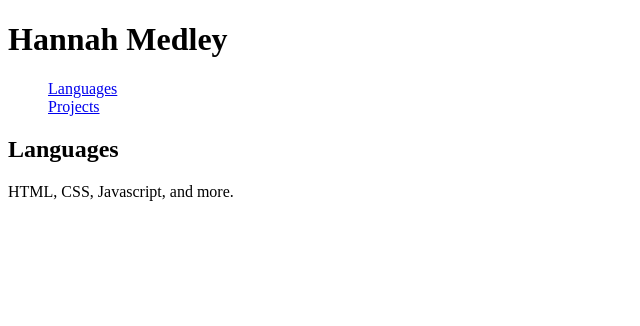
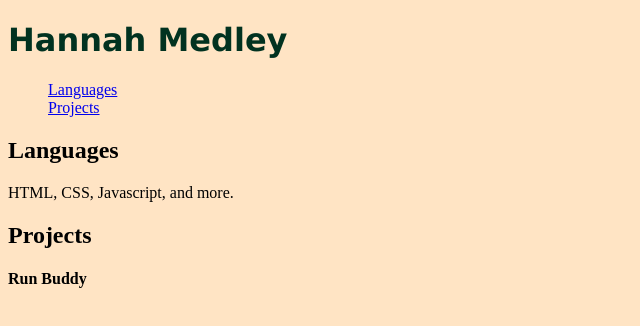
Before and after one commit to hgrace99/portfolio, a plain HTML site: page index.html in a window 1280 px wide. Shown: the whole page, without its empty margins (0-640 px from the left). Drawn offline with Linux system fonts and the light colour scheme.

Commit message:
beginning styling

```diff
--- /dev/null
+++ b/assets/style.css
@@ -0,0 +1,8 @@
+body {
+    background-color:bisque;
+}
+
+.title {
+    font-family:Verdana, Geneva, Tahoma, sans-serif;
+    color: #013220;
+}
--- a/index.html
+++ b/index.html
@@ -3,11 +3,12 @@
     <head>
         <meta charset="UTF-8"/>
         <title> Hannah's Portfolio</title>
+        <link rel="stylesheet" href="./assets/style.css">
     </head>
     <body>
         <!--header and nav-->
         <header>
-            <h1>Hannah Medley</h1>
+            <h1 class="title">Hannah Medley</h1>
                  <nav>
                     <ul style="list-style-type: none;">
                          <li>
@@ -25,5 +26,14 @@
             <h2 class="section-title">Languages</h2>
             <p> HTML, CSS, Javascript, and more.</p>
         </section>
+
+        <!--projects-->
+        <section id="projects">
+            <h2 class="section-title">Projects</h2>
+            <div>
+                <h4 class="project-title">Run Buddy</h4>
+                <!--link to project-->
+            </div>
+        </section>
     </body>
 </html>
```
Also changed, not shown: style.css (deleted), 2 other files.
